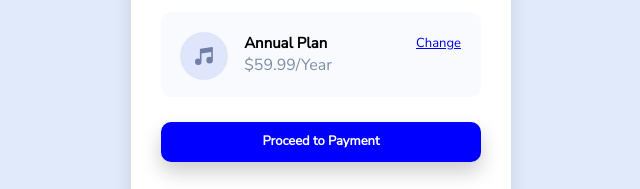
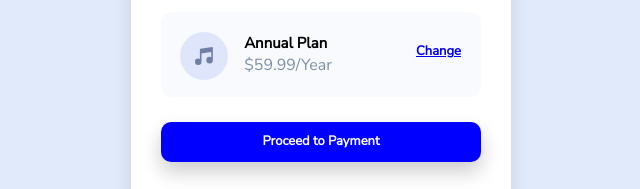
Before and after one commit to khalteck/order-summary, a plain HTML site: page index.html in a window 1280 px wide. Shown: the part 439-628 px from the top of the page, 319-959 px from the left. Drawn offline with Linux system fonts and the light colour scheme.

Commit message:
Update CSSnewbie.css

```diff
--- a/CSSnewbie.css
+++ b/CSSnewbie.css
@@ -70,8 +70,9 @@ h1 {
 }
 .change {
     font-size: 13px;
+    font-weight: bold;
     position: absolute;
-    bottom: 44%;
+    bottom: 42%;
     left: 75%;
 }
 .sub {
```
